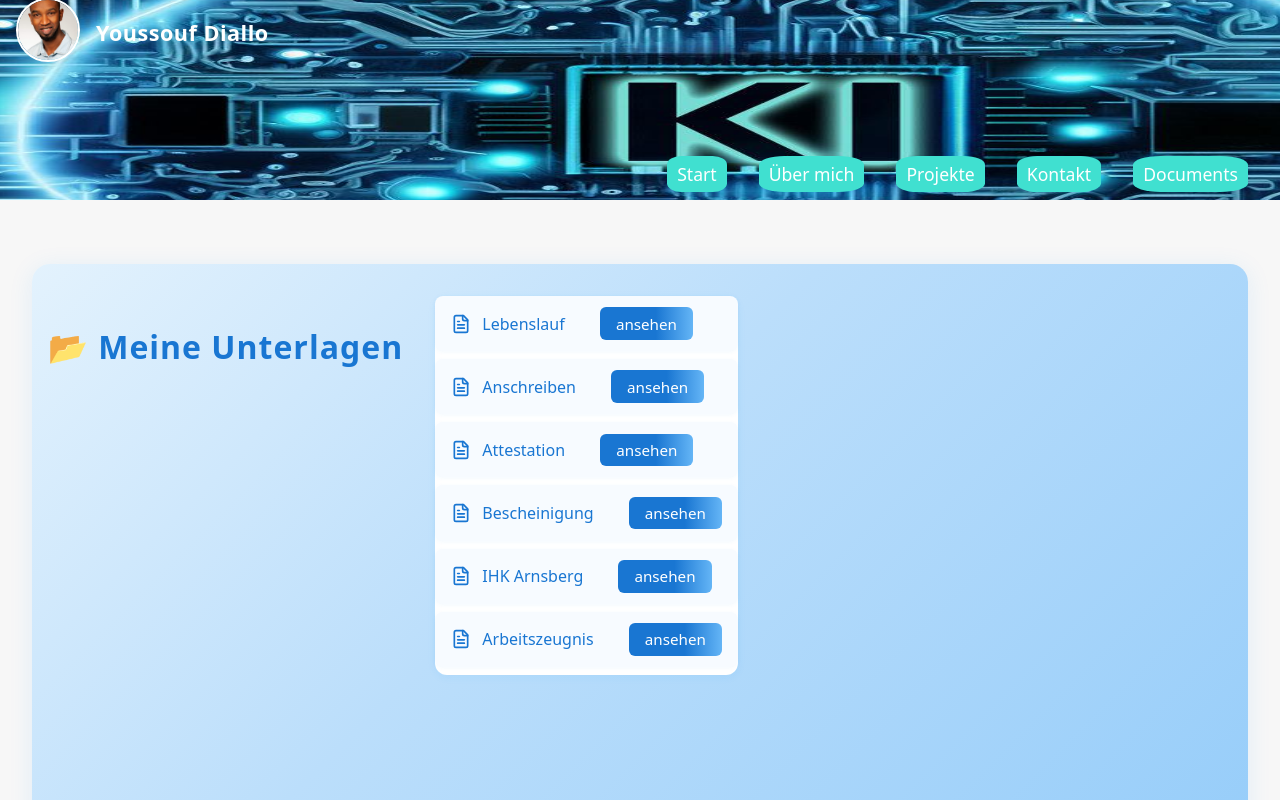
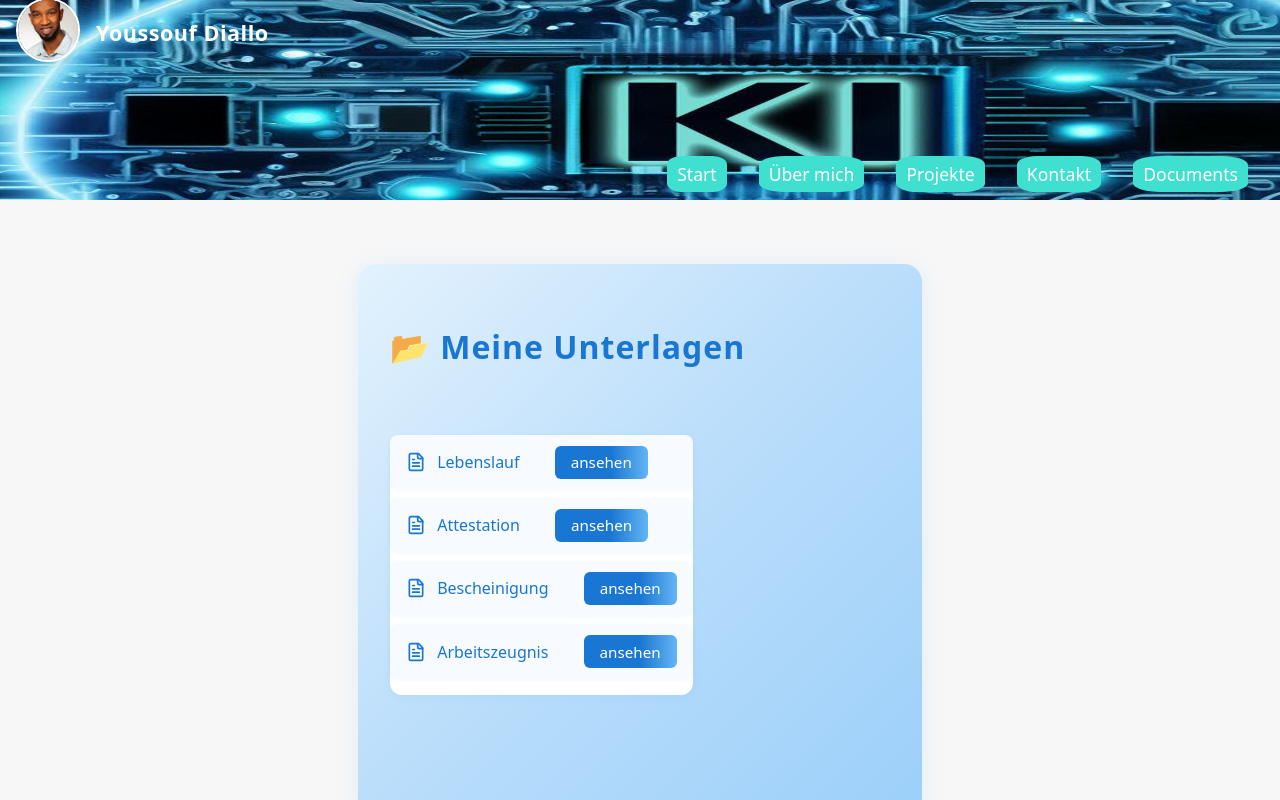
Before and after one commit to Ydi5291/presentation-app, a React (Vite) app: page /documents in a window 1280 px wide. Shown: the top 800 px of the page. Built offline with nearby package versions, Linux system fonts and the light colour scheme.

Commit message:
docs: ajout d'une page documents et nouveau style responsive

```diff
--- a/src/pages/Documents.css
+++ b/src/pages/Documents.css
@@ -1,11 +1,11 @@
 /* Container */
 .documents-container {
-  max-width: 1300px;
+  max-width: 500px;
   margin: 2rem auto;
   background: linear-gradient(135deg, #e3f2fd 0%, #bbdefb 40%, #90caf9 100%);
   border-radius: 18px;
   box-shadow: 0 4px 24px rgba(33, 150, 243, 0.10);
-  padding: 2rem 1rem;
+  padding: 2rem 2rem;
 }
 
 /* Title */
@@ -21,7 +21,7 @@
 @media (min-width: 768px) {
   .documents-container {
     display: flex;
-    flex-direction: row;
+    flex-direction: column;
     align-items: flex-start;
     gap: 2rem;
     min-height: 700px;
--- a/src/pages/Documents.tsx
+++ b/src/pages/Documents.tsx
@@ -4,10 +4,8 @@ import { FileText } from "lucide-react";
 
 const docs = [
   { name: "Lebenslauf", file: "Lebenslauf_Youssouf_Diallo-img.pdf" },
-  { name: "Anschreiben", file: "Anschreiben.pdf" },
   { name: "Attestation", file: "Attestation.pdf" },
   { name: "Bescheinigung", file: "Bescheinigung.pdf" },
-  { name: "IHK Arnsberg", file: "IHK Arnsberg.pdf" },
   { name: "Arbeitszeugnis", file: "Arbeitszeugnis.pdf" }
 ];
 
@@ -45,9 +43,9 @@ const Documents: React.FC = () => {
         <div className="pdf-preview">
           <iframe
             src={`${BASE_PATH}assets/${selectedDoc}#toolbar=0`}
-            width="150%"
-            height="800px"
-            title="Aperçu PDF"
+            width="175%"
+            height="700px"
+            title=" PDF ansehen"
             style={{ border: "1px solid #ccc", marginTop: "2rem" }}
           />
         </div>
```
Also changed, not shown: 2 other files (tests, documents, lock files or other folders).
